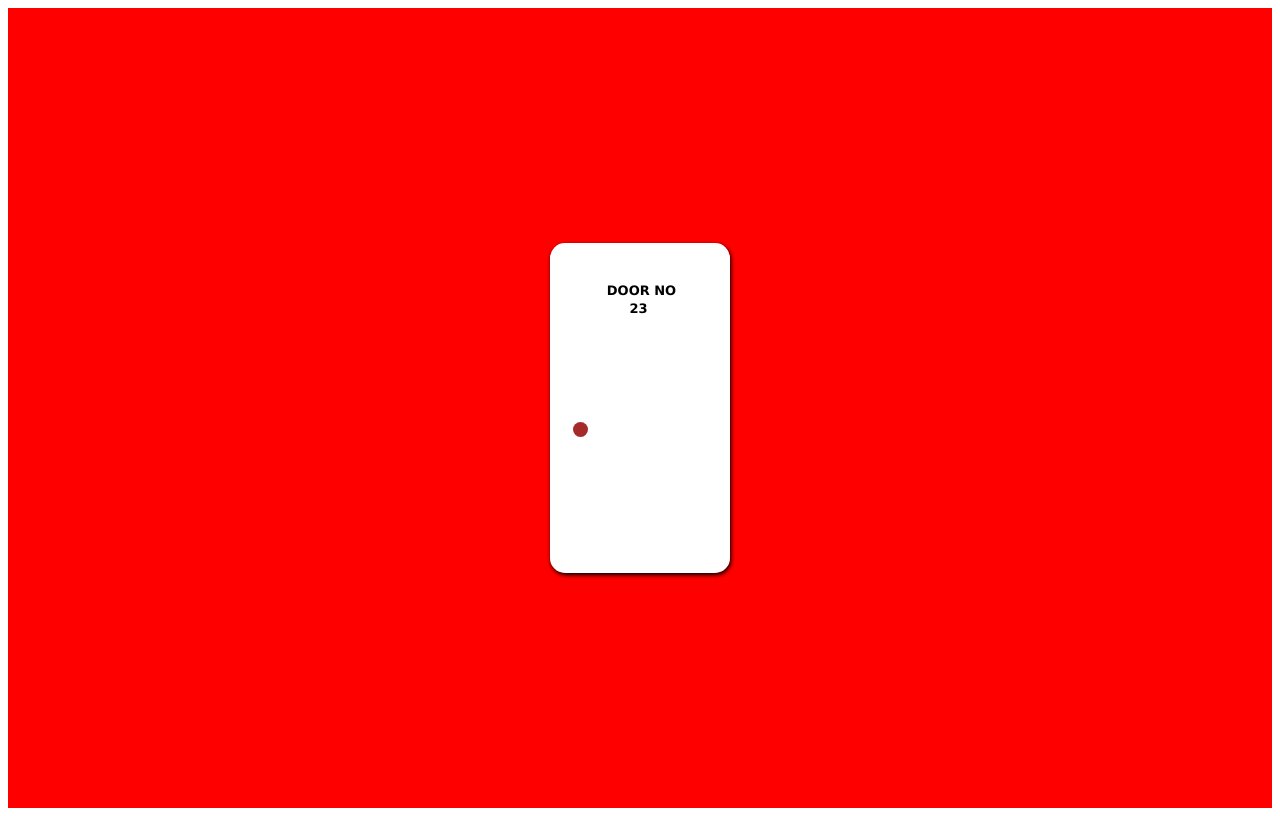
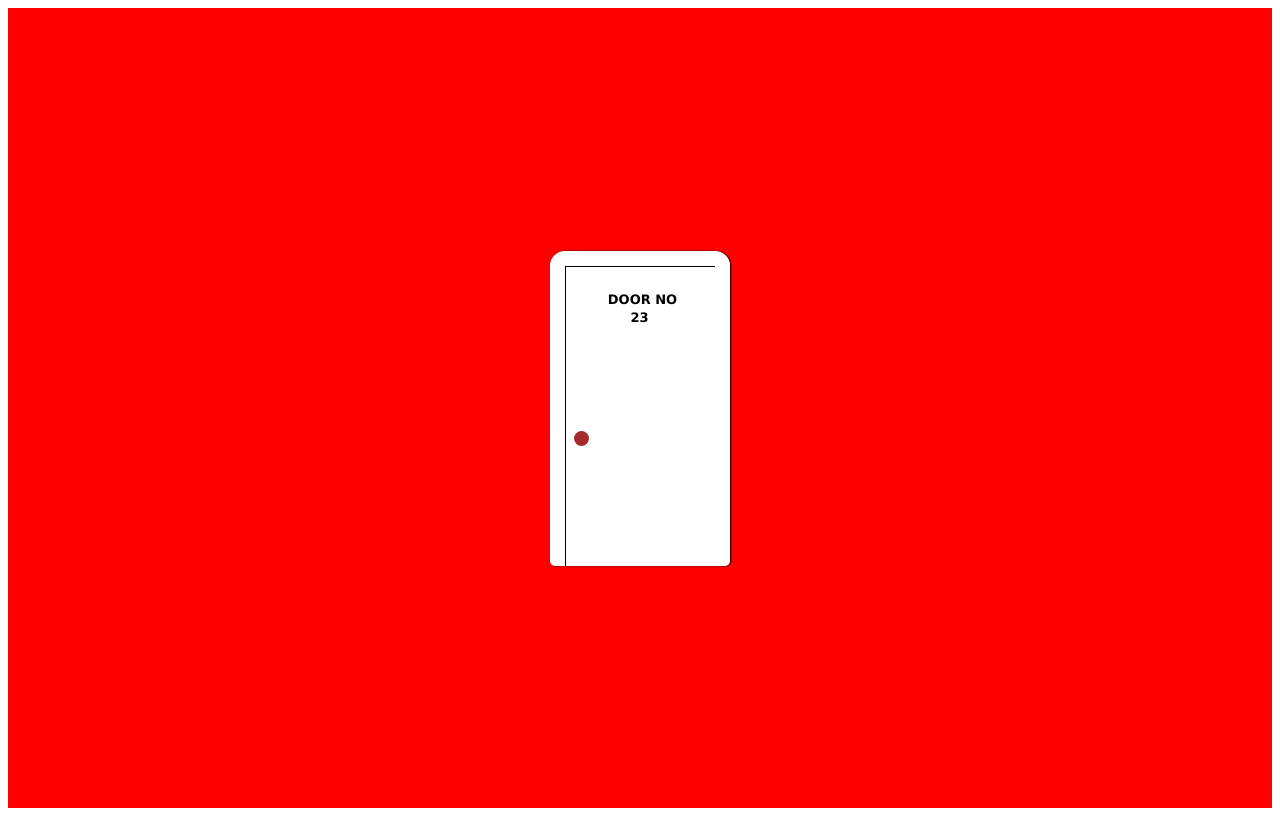
Before and after one commit to sureandhar/Personal-project, a plain HTML site: page Door animation/index.html in a window 1280 px wide. Drawn offline with Linux system fonts and the light colour scheme.

Commit message:
CSS animation

```diff
--- a/Door animation/style.css
+++ b/Door animation/style.css
@@ -14,7 +14,10 @@
     border: 15px solid white;
     overflow: hidden;
     border-radius: 15px;
-    box-shadow: 1px 2px 4px black;
+    border-bottom: none;
+    border-bottom-left-radius:5px ;
+    border-bottom-right-radius:5px ;
+    box-shadow: 1px 0px 2px black;
     /* animation: door 3s ease 2 ; */
 
 
@@ -23,6 +26,7 @@
 .door{
     width: 100%;
     height: 100%;
+    border: 0.1px solid black;
     padding-top: 15%;
     background-color: white;
     transform-origin: top right;
```
